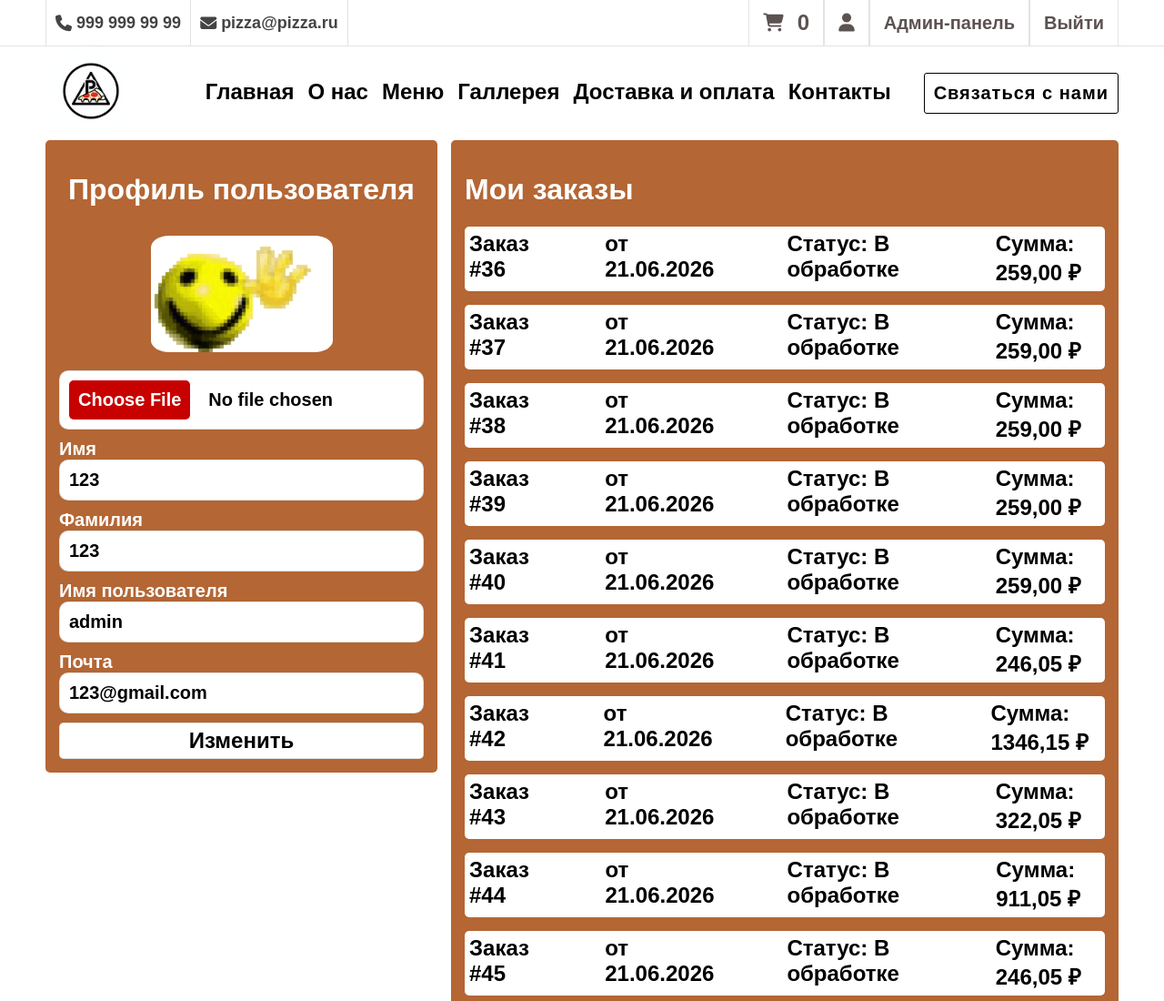
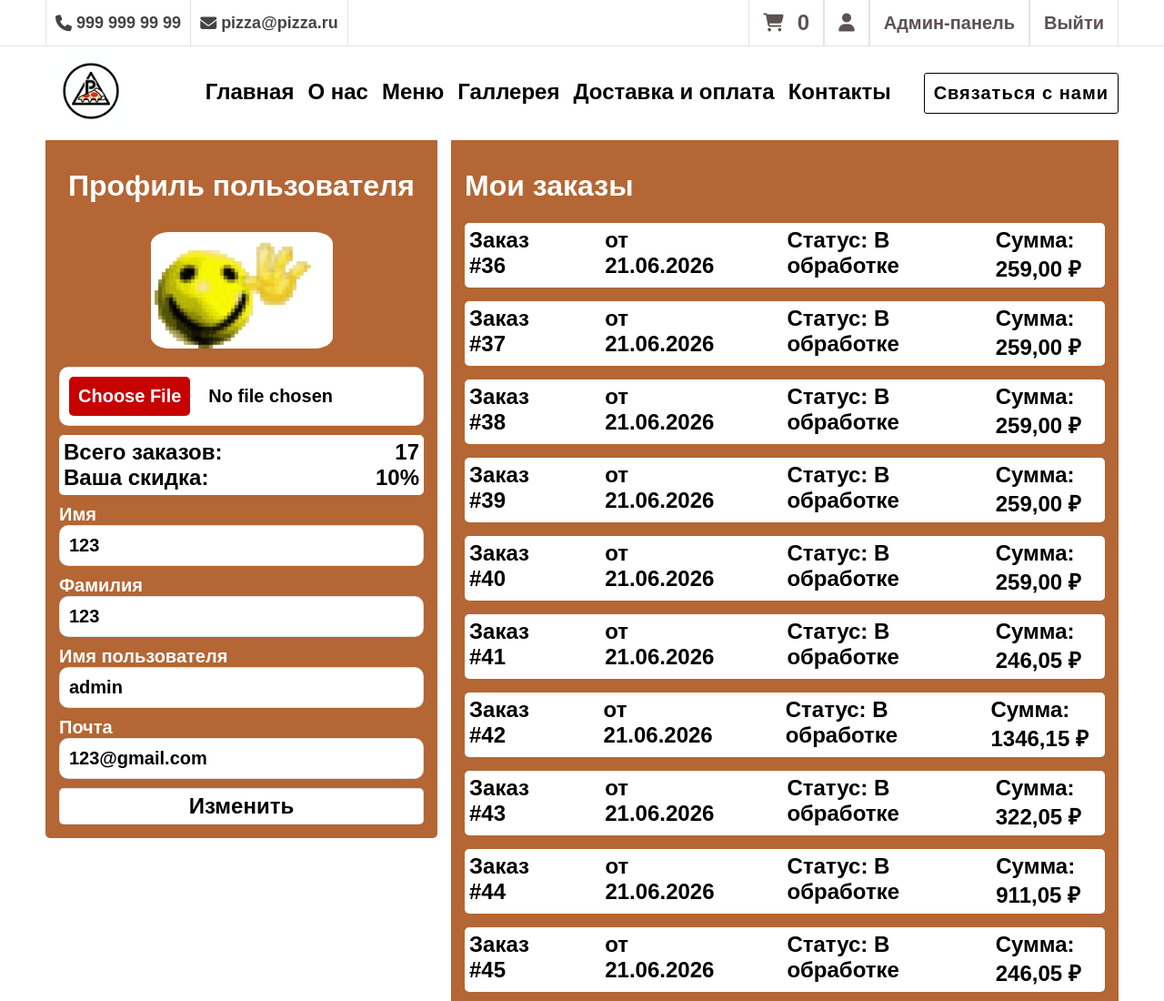
Before and after one commit to FlanRok/PizzaOven, a Django app: page /user/profile/ in a window 1280 px wide. Shown: the top 1100 px of the page at 91% size. Run offline with Django 5.2, Linux system fonts and the light colour scheme; a user stored in the database is signed in; data comes from the database, SQL or seed files in the repository; both versions use the stored data as it was after the commit; some web fonts are replaced.

Commit message:
feat: add loyalty system

```diff
--- a/pizzaoven/carts/models.py
+++ b/pizzaoven/carts/models.py
@@ -1,12 +1,22 @@
 from django.db import models
 from catalog.models import Pizza
 from users.models import User
+from decimal import Decimal
 
 # Create your models here.
 
 class CartQuerySet(models.QuerySet):
     def total_price(self):
         return sum(cart.pizzas_price() for cart in self)
+
+    def total_price_with_discount(self, user):
+
+        total = Decimal('0')
+
+        for cart in self:
+            total += cart.pizzas_price_with_discount(user)
+
+        return round(total, 2)
 
     def total_quantity(self):
         if self:
@@ -46,5 +56,13 @@ class Cart(models.Model):
     def pizzas_price(self):
         return round(self.get_price() * self.quantity, 2)
 
+    def pizzas_price_with_discount(self, user):
+        price = self.pizzas_price()
+        discount = user.get_discount()
+
+        if discount:
+            price -= price * Decimal(discount) / 100
+        return round(price, 2)
+
     def __str__(self):
         return f"Корзина {self.user.username} | Пицца {self.pizza.name} | Количество {self.quantity}"
--- a/pizzaoven/carts/static/carts/js/cart.js
+++ b/pizzaoven/carts/static/carts/js/cart.js
@@ -25,11 +25,11 @@ document.querySelectorAll('.quantity-button').forEach(button => {
                     orderSection.remove();
                 } else {
                     quantitySpan.textContent = data.new_quantity;
-                    priceSpan.textContent = data.new_item_price;
+                    priceSpan.textContent = `${data.new_item_price} ₽`;
                 }
 
                 document.getElementById('cart-total-quantity').textContent = data.total_quantity;
-                document.getElementById('cart-total-price').textContent = data.total_price;
+                document.getElementById('cart-total-price').textContent = `${data.total_price} ₽`;
                 updateCartCounter(data.total_quantity);
 
                 if (data.total_quantity === 0) {
@@ -59,7 +59,7 @@ document.querySelectorAll('.remove-button').forEach(button => {
             if (data.success) {
                 this.closest('.order-section').remove();
                 document.getElementById('cart-total-quantity').textContent = data.total_quantity;
-                document.getElementById('cart-total-price').textContent = data.total_price;
+                document.getElementById('cart-total-price').textContent = `${data.total_price} ₽`;
                 updateCartCounter(data.total_quantity);
                 if (data.total_quantity === 0) {
                     document.querySelector('.cart').innerHTML = '<h2>Ваша корзина пустая</h2>';
--- a/pizzaoven/main/static/main/css/base.css
+++ b/pizzaoven/main/static/main/css/base.css
@@ -16,10 +16,18 @@ body {
   padding: 0;
   font-family: var(--font-family-alumni);
   font-weight: bold;
+  padding-top: 75px;
 }
 
 header {
-  margin-inline: var(--margin-inline);
+  position: fixed;
+  top: 0;
+  left: 0;
+  width: 100%;
+  background-color: #fff;
+  z-index: 1000;
+  box-sizing: border-box;
+  padding-inline: var(--margin-inline);
 }
 
 .upper-header {
@@ -373,7 +381,7 @@ footer {
   }
 
   header {
-    margin-inline: 50px;
+    margin-inline: 0;
   }
 
   .upper-header {
--- a/pizzaoven/users/models.py
+++ b/pizzaoven/users/models.py
@@ -4,6 +4,7 @@ from django.contrib.auth.models import AbstractUser
 class User(AbstractUser):
     phone_number = models.CharField(max_length=15, blank=True, null=True, verbose_name="Телефон")
     image = models.ImageField(upload_to='users_images', blank=True, null=True, verbose_name="Аватар")
+    orders_count = models.PositiveIntegerField(default=0)
 
     class Meta:
         verbose_name = "Пользователь"
@@ -11,3 +12,13 @@ class User(AbstractUser):
 
     def __str__(self):
         return self.username
+
+    def get_discount(self):
+        if self.orders_count >= 30:
+            return 15
+        elif self.orders_count >= 15:
+            return 10
+        elif self.orders_count >= 5:
+            return 5
+
+        return 0
--- a/pizzaoven/users/static/users/css/profile.css
+++ b/pizzaoven/users/static/users/css/profile.css
@@ -111,6 +111,26 @@ input[type="file"]{
 .user-change-button:hover{
     background-color: rgb(185, 0, 0);
     color:white;
+}
+
+.loyal-wrapper{
+  background-color: white;
+  border-radius: 5px;
+  padding: 5px;
+}
+hr{
+  padding: 0;
+  margin: 0;
+}
+.loyal-item{
+  color:black;
+  display: flex;
+  justify-content: space-between;
+  flex-wrap: wrap;
+  font-size: 24px;
+  margin: 0;
+  padding: 0;
+
 }
 
 .order-list-wrapper{
--- a/pizzaoven/users/templates/users/profile.html
+++ b/pizzaoven/users/templates/users/profile.html
@@ -7,11 +7,11 @@
 {% block main %}
 <div class="profile-wrapper">
   <div class="modal" id="orderModal">
-  <div class="modal-content">
-    <span class="close">&times;</span>
-    <div id="modal-body"></div>
+    <div class="modal-content">
+      <span class="close">&times;</span>
+      <div id="modal-body"></div>
+    </div>
   </div>
-</div>
   <div class="form-wrapper">
     <form action="{% url 'profile' %}" method="post" enctype="multipart/form-data">
       {% csrf_token %}
@@ -22,6 +22,10 @@
         {% endif %}
         <div class="input-item">
           <input type="file" id="id_image" name="image" accept="image/*" />
+        </div>
+        <div class="loyal-wrapper">
+          <p class="loyal-item">Всего заказов: <span>{{ user.orders_count }}</span></p>
+          <p class="loyal-item">Ваша скидка: <span>{{ user.get_discount }}%</span></p>
         </div>
         <div class="input-item">
           <label for="id_first_name">Имя</label>
```
Also changed, not shown: pizzaoven/carts/templates/carts/cart.html (+17 -7 lines), pizzaoven/carts/views.py (+14 -4 lines), pizzaoven/orders/static/orders/css/order_form.css (+11 -1 lines), pizzaoven/orders/templates/orders/order_form.html (+8 -10 lines), pizzaoven/orders/views.py (+13 -2 lines), pizzaoven/db.sqlite3, pizzaoven/users/migrations/0003_user_bonus_points_user_orders_count.py (added), pizzaoven/users/migrations/0004_remove_user_bonus_points.py (added).
